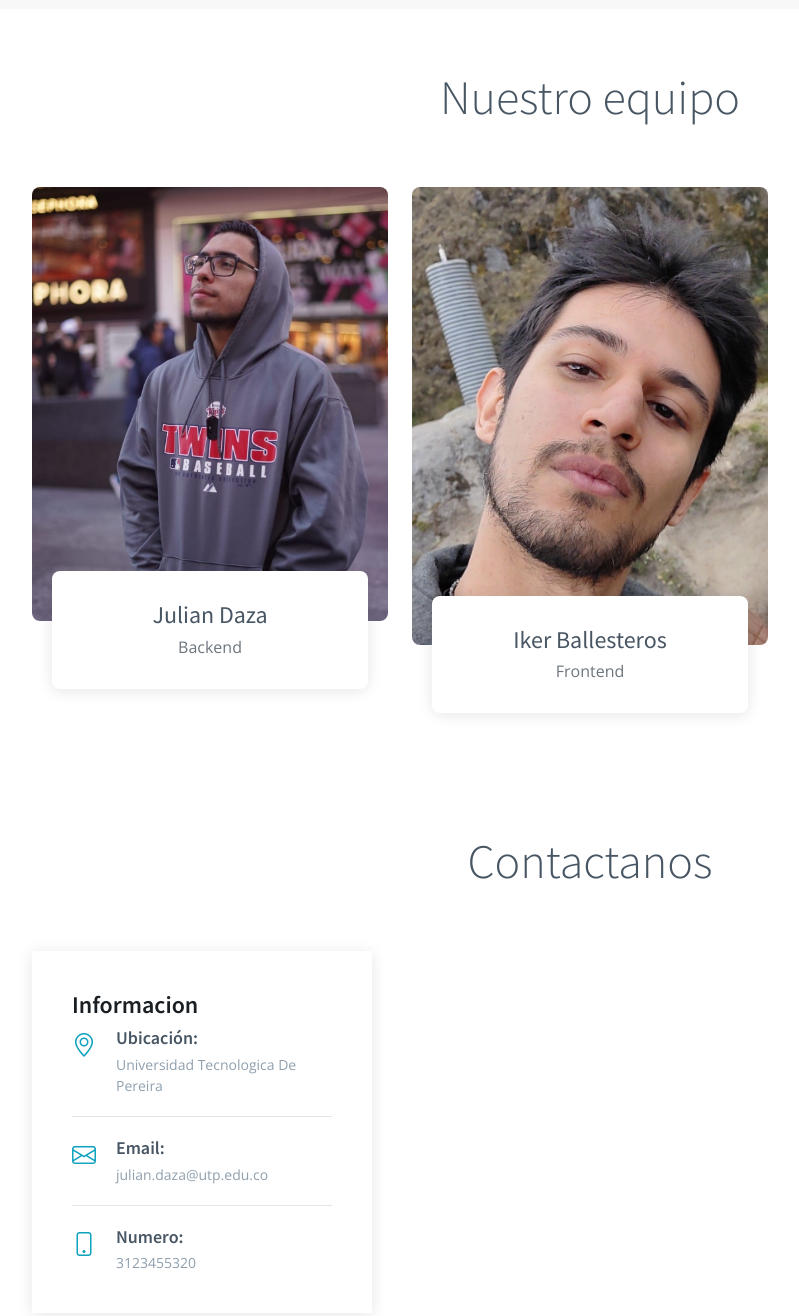
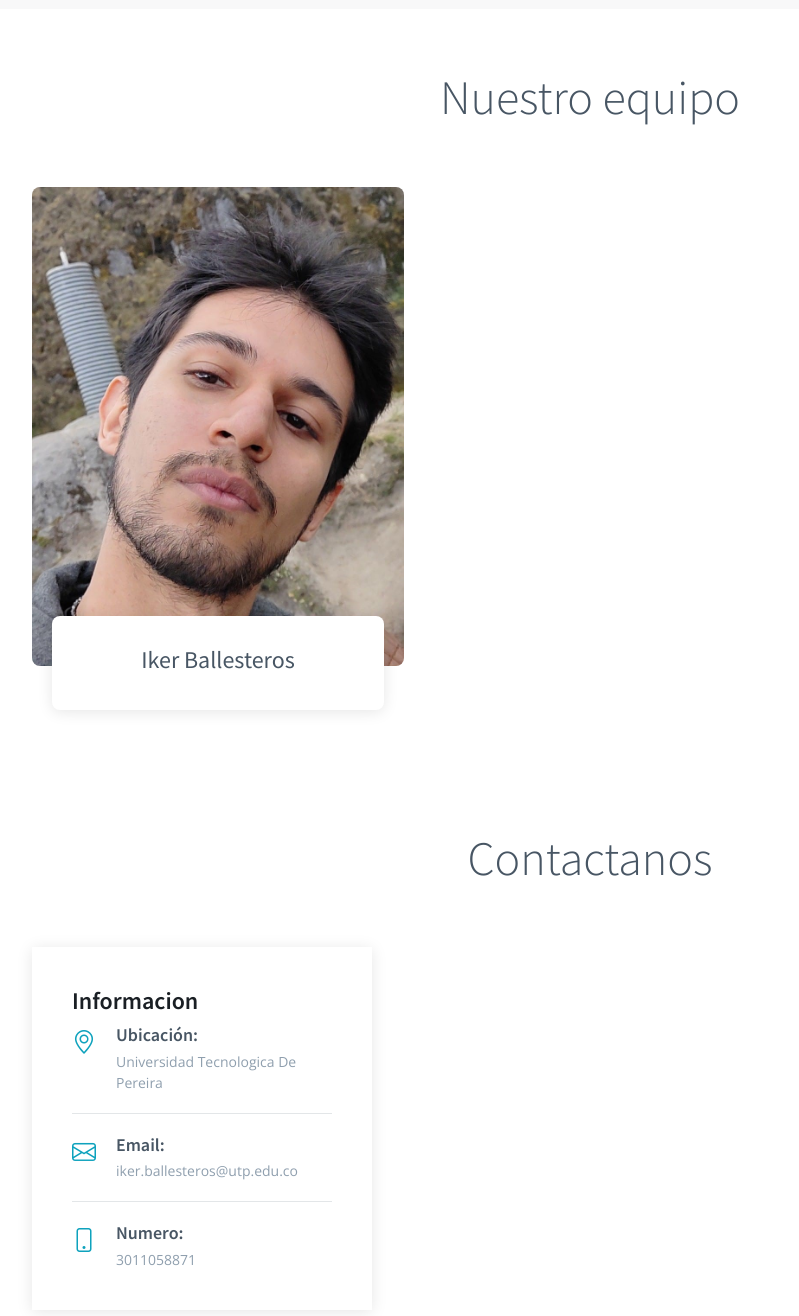
Before and after one commit to ikerbm/infomarketUTP, a plain HTML site: page index.html in a window 1280 px wide. Shown: the part 4160-5476 px from the top of the page, without its empty margins (50-849 px from the left). Drawn offline with nearby package versions, Linux system fonts and the light colour scheme.

Commit message:
Update index.html

```diff
--- a/index.html
+++ b/index.html
@@ -413,20 +413,6 @@
           <h2>Nuestro equipo</h2>
           </div>
 
-        <div class="row gy-5">
-
-          <div class="col-xl-4 col-md-6 d-flex" data-aos="zoom-in" data-aos-delay="200">
-            <div class="team-member">
-              <div class="member-img">
-                <img src="assets/img/team/Daza.jpg" class="img-fluid" alt="">
-              </div>
-              <div class="member-info">
-                <h4>Julian Daza</h4>
-                <span>Backend</span>
-              </div>
-            </div>
-          </div><!-- End Team Member -->
-
           <div class="col-xl-4 col-md-6 d-flex" data-aos="zoom-in" data-aos-delay="400">
             <div class="team-member">
               <div class="member-img">
@@ -435,12 +421,9 @@
               <div class="member-info">
 
                 <h4>Iker Ballesteros</h4>
-                <span>Frontend</span>
               </div>
             </div>
           </div><!-- End Team Member -->
-
-
 
         </div>
 
@@ -478,7 +461,7 @@
                 <i class="bi bi-envelope flex-shrink-0"></i>
                 <div>
                   <h4>Email:</h4>
-                  <p>julian.daza@utp.edu.co</p>
+                  <p>iker.ballesteros@utp.edu.co</p>
                 </div>
               </div><!-- End Info Item -->
 
@@ -486,7 +469,7 @@
                 <i class="bi bi-phone flex-shrink-0"></i>
                 <div>
                   <h4>Numero:</h4>
-                  <p>3123455320</p>
+                  <p>3011058871</p>
                 </div>
               </div><!-- End Info Item -->
 
```
